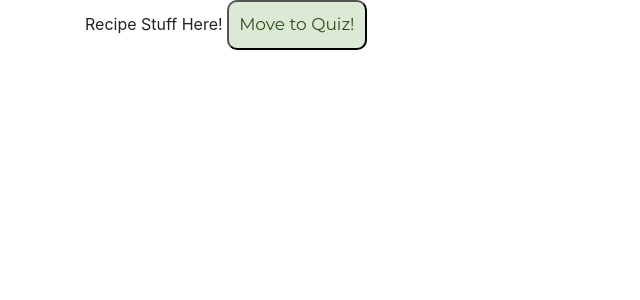
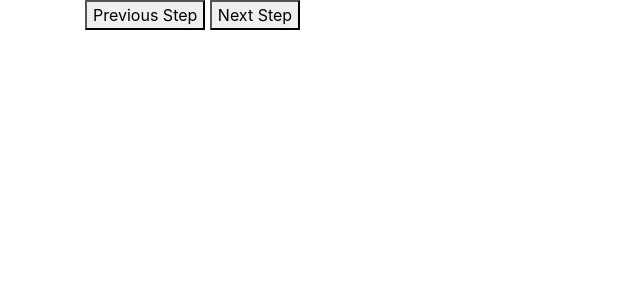
Before and after one commit to rfig1226/MartiniUIFinal, a Flask app: page /recipe/1 in a window 1280 px wide. Shown: the part 74-374 px from the top of the page, without its empty margins (0-640 px from the left). Run offline with Flask 3, Linux system fonts and the light colour scheme; some libraries are stand-ins or nearby versions.

Commit message:
added very basic recipe section

```diff
--- a/lesson_data.json
+++ b/lesson_data.json
@@ -49,19 +49,32 @@
     "steps": {
       "step1": {
         "step_title": "Step 1: Chill Martini Glasses",
-        "step_details": "1. Chill martini glasses in freezer for at least 10 minutes prior to serving."
+        "step_details": [
+          "Chill martini glasses in freezer for at least 10 minutes prior to serving."
+        ]
       },
       "step2": {
         "step_title": "Step 2: Mix Ingredients",
-        "step_details": "1. Fill your shaker ½ of the way with ice.\n2. Pour the vodka, triple sec, lemon juice and sugar into the cocktail shaker.\n3. Close the shaker either with a lid or smaller tin."
+        "step_details": [
+          "Fill your shaker ½ of the way with ice.",
+          "Pour the vodka, triple sec, lemon juice and sugar into the cocktail shaker.",
+          "Close the shaker either with a lid or smaller tin."
+        ]
       },
       "step3": {
         "step_title": "Step 3: Shake!",
-        "step_details": "1. Firmly grip the shaker with both hands – one hand on the top and one hand on the bottom.\n2. Shake in a circular motion until the shaker produces condensation.\n3. Separate the two units once done."
+        "step_details": [
+          "Firmly grip the shaker with both hands – one hand on the top and one hand on the bottom.",
+          "Shake in a circular motion until the shaker produces condensation.",
+          "Separate the two shaking units once done."
+        ]
       },
       "step4": {
         "step_title": "Step 4: Serve",
-        "step_details": "1. Run the lemon twist around the edge of the chilled martini glass and dunk in a small amount of sugar for a coated rim.\n2. Strain the martini and pour into the glass (might require extra strainer tool if using a Boston shaker)."
+        "step_details": [
+          "Run the lemon twist around the edge of the chilled martini glass and dunk in a small amount of sugar for a coated rim.",
+          "Strain the martini and pour into the glass (might require extra strainer tool if using a Boston shaker)."
+        ]
       }
     }
   },
--- a/static/main.css
+++ b/static/main.css
@@ -231,3 +231,12 @@
     margin: 5px;
     cursor: pointer;
 }
+
+
+.step-item {
+    display: none; /* Hide all steps by default */
+}
+
+.step-item.active {
+    display: block; /* Only display the active step */
+}
--- a/static/recipe.js
+++ b/static/recipe.js
@@ -1,5 +1,71 @@
-$(document).ready(function() {
-    $("#recipe-quiz-btn").click(function() {
-        window.location.href = "/recipe_quiz/" + recipe_id;
-    });
+function fetchRecipeData(recipe_id) {
+  $.ajax({
+    type: "POST",
+    url: "/load_recipe",
+    contentType: "application/json",
+    data: JSON.stringify({ item_id: recipe_id }),
+    dataType: "json", // Ensure you're expecting a JSON response
+    success: function (response) {
+      // Update page content with the fetched data
+      var recipeData = response.data;
+      createSteps(recipeData);
+    },
+    error: function (xhr, status, error) {
+      console.error("Error fetching recipe data:", error);
+    },
+  });
+}
+
+function createSteps(recipe_data) {
+  let recipe_steps = recipe_data.steps;
+  console.log(recipe_steps);
+
+  for (let step in recipe_steps) {
+    console.log(step);
+    let step_title = recipe_steps[step].step_title;
+    console.log(step_title);
+    let step_element = $(`<div class="step-item" id="${step}">
+            <div class="step-title">${step_title}</div>
+            <div class="sub-steps" id="sub-${step}"></div>
+            </div>`);
+
+    let sub_steps = recipe_steps[step].step_details;
+    $(".recipe-steps").append(step_element);
+
+    for (let sub_step in sub_steps) {
+      let sub_step_element = $(
+        `<div class="sub-step-item">${sub_steps[sub_step]}</div>`
+      );
+      console.log(sub_step_element);
+      $(`#sub-${step}`).append(sub_step_element);
+    }
+
+    if (step === "step1") {
+      step_element.addClass("active");
+    }
+  }
+}
+
+$(document).ready(function () {
+  fetchRecipeData(recipe_id);
+
+  $("#next-step-btn").click(function () {
+    var currentActive = $(".step-item.active");
+    var nextStep = currentActive.next(".step-item");
+
+    if (nextStep.length) {
+      currentActive.removeClass("active");
+      nextStep.addClass("active");
+    }
+  });
+
+  $("#prev-step-btn").click(function () {
+    var currentActive = $(".step-item.active");
+    var prevStep = currentActive.prev(".step-item");
+
+    if (prevStep.length) {
+      currentActive.removeClass("active");
+      prevStep.addClass("active");
+    }
+  });
 });
--- a/templates/recipe.html
+++ b/templates/recipe.html
@@ -10,7 +10,9 @@
 </script>
 
 <div class="container">
-    Recipe Stuff Here!
-    <button class="btn-custom" id="recipe-quiz-btn"> Move to Quiz! </button>
+  <div class="row recipe-header"></div>
+  <div class="recipe-steps"></div>
+  <button id="prev-step-btn">Previous Step</button>
+  <button id="next-step-btn">Next Step</button>
 </div>
 {% endblock %}
```
